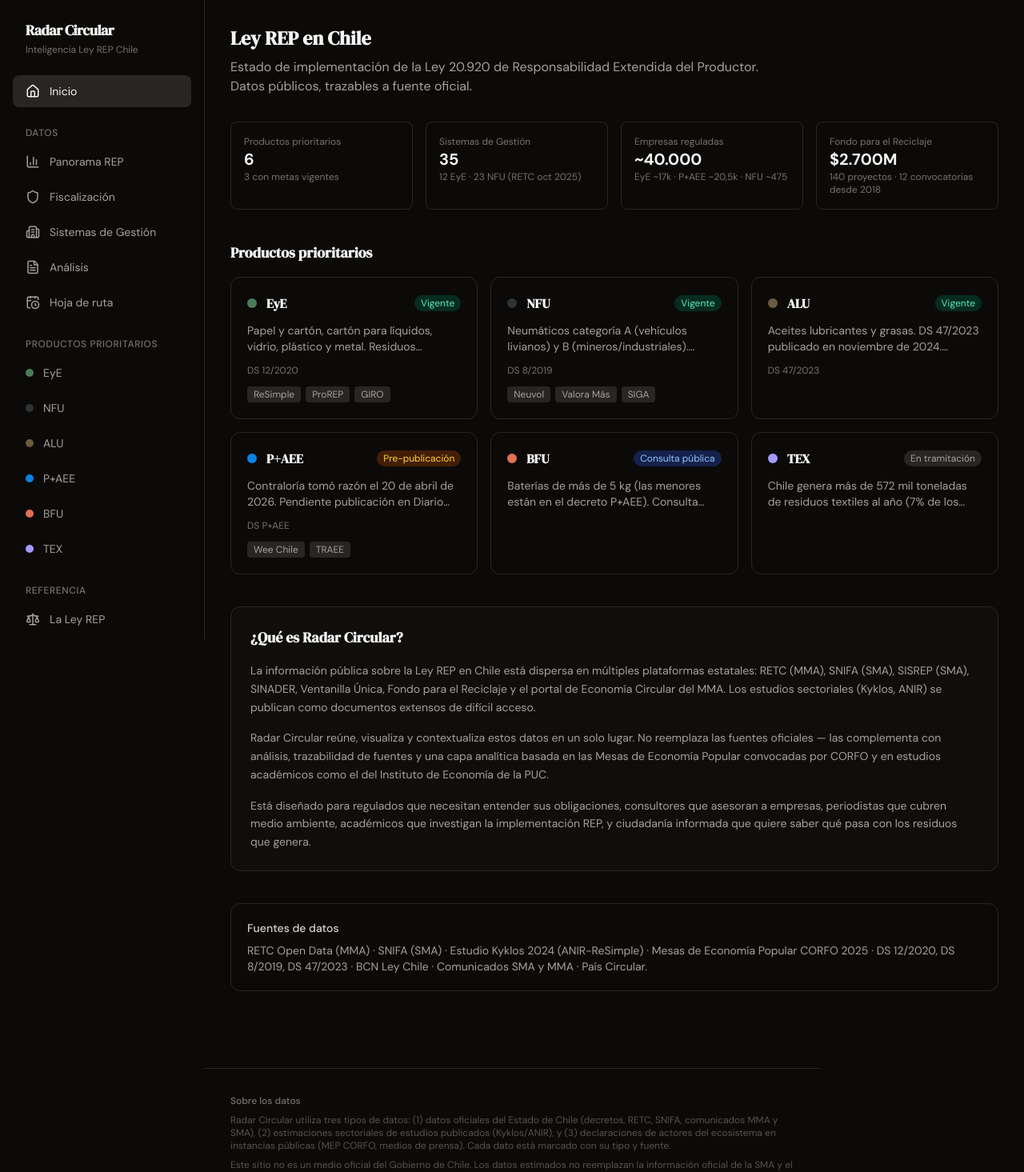
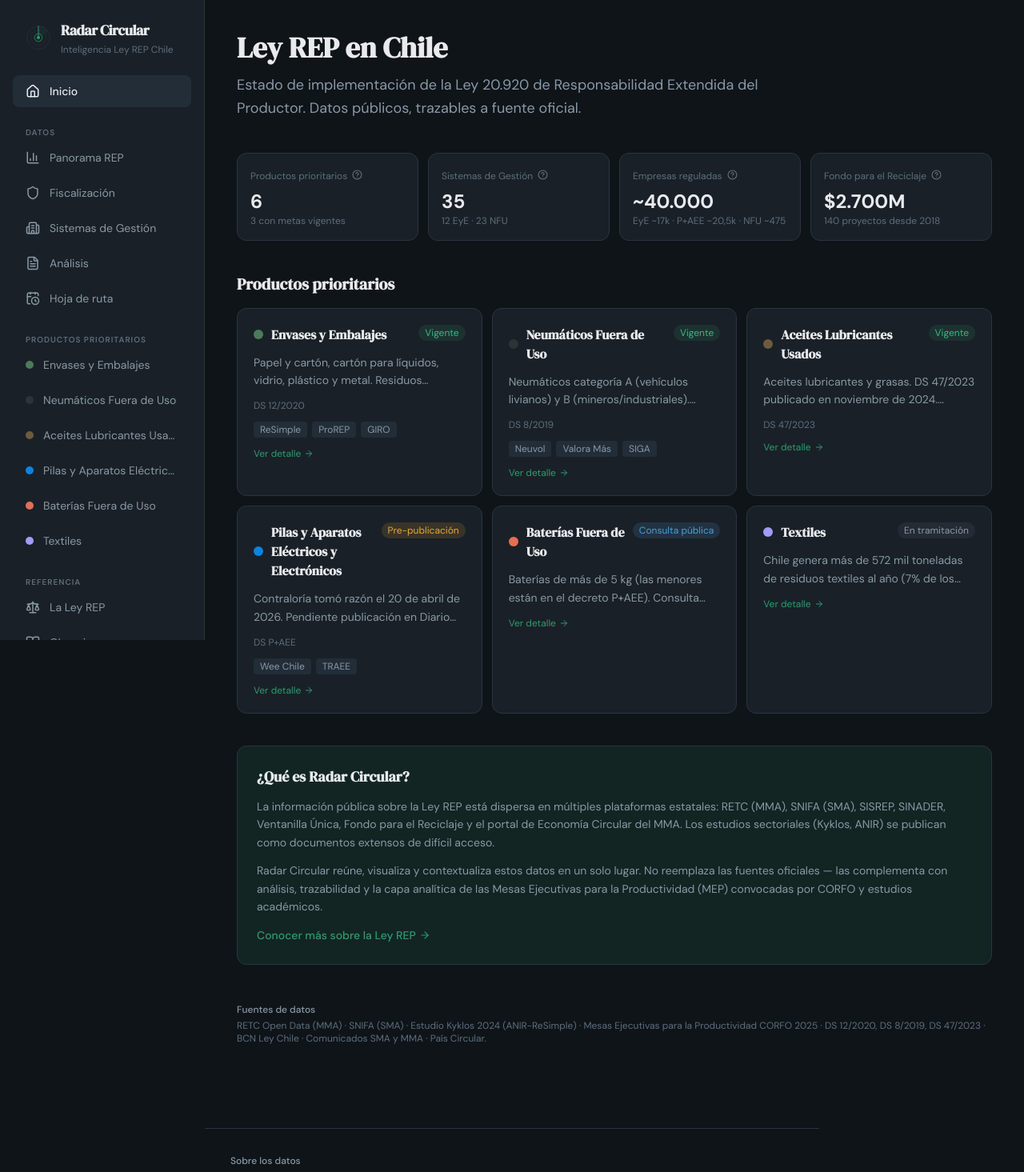
Before and after one commit to SergioMolinaM/radar-circular, a React (Vite) app: page / in a window 1280 px wide. Shown: the top 1465 px of the page at 80% size. Built offline with nearby package versions, Linux system fonts and the light colour scheme.

Commit message:
design: home rediseñado + sidebar con colores editoriales + tooltips blancos + hover con color PP

```diff
--- a/src/components/Layout.tsx
+++ b/src/components/Layout.tsx
@@ -4,17 +4,21 @@ import { Sidebar } from './Sidebar'
 
 export function Layout() {
   return (
-    <div className="min-h-screen bg-stone-950 text-stone-100 md:flex">
+    <div className="min-h-screen md:flex" style={{ backgroundColor: 'var(--bg-deep)', color: 'var(--text-primary)' }}>
       <Sidebar />
       <main className="flex-1 overflow-y-auto pt-14 md:pt-0">
         <Outlet />
-        <footer className="border-t border-stone-800 mt-16 p-8 text-xs text-stone-600 max-w-3xl space-y-2">
-          <p className="font-medium text-stone-500">Sobre los datos</p>
+        <footer
+          className="mt-16 p-8 text-xs max-w-3xl space-y-2"
+          style={{ borderTop: '1px solid var(--border)', color: 'var(--text-muted)' }}
+        >
+          <p className="font-medium" style={{ color: 'var(--text-secondary)' }}>Sobre los datos</p>
           <p>
             Radar Circular utiliza tres tipos de datos: (1) datos oficiales del Estado de Chile
             (decretos, RETC, SNIFA, comunicados MMA y SMA), (2) estimaciones sectoriales de estudios
             publicados (Kyklos/ANIR), y (3) declaraciones de actores del ecosistema en instancias
-            públicas (MEP CORFO, medios de prensa). Cada dato está marcado con su tipo y fuente.
+            públicas (Mesas Ejecutivas para la Productividad CORFO, medios de prensa). Cada dato
+            está marcado con su tipo y fuente.
           </p>
           <p>
             Este sitio no es un medio oficial del Gobierno de Chile. Los datos estimados no reemplazan
--- /dev/null
+++ b/src/components/RadarLogo.tsx
@@ -0,0 +1,52 @@
+// src/components/RadarLogo.tsx
+export function RadarLogo({ size = 32 }: { size?: number }) {
+  return (
+    <svg
+      width={size}
+      height={size}
+      viewBox="0 0 40 40"
+      fill="none"
+      xmlns="http://www.w3.org/2000/svg"
+      className="shrink-0"
+    >
+      {/* Círculos concéntricos */}
+      <circle cx="20" cy="20" r="18" stroke="var(--border-light)" strokeWidth="1" opacity="0.4" />
+      <circle cx="20" cy="20" r="12" stroke="var(--border-light)" strokeWidth="1" opacity="0.3" />
+      <circle cx="20" cy="20" r="6" stroke="var(--accent)" strokeWidth="1.5" opacity="0.6" />
+      {/* Punto central */}
+      <circle cx="20" cy="20" r="2.5" fill="var(--accent)" />
+      {/* Línea de barrido animada */}
+      <line
+        x1="20" y1="20" x2="20" y2="2"
+        stroke="var(--accent)"
+        strokeWidth="1.5"
+        strokeLinecap="round"
+        opacity="0.8"
+      >
+        <animateTransform
+          attributeName="transform"
+          type="rotate"
+          from="0 20 20"
+          to="360 20 20"
+          dur="4s"
+          repeatCount="indefinite"
+        />
+      </line>
+      {/* Estela del barrido */}
+      <path
+        d="M20 20 L20 2 A18 18 0 0 1 35.6 11.0 Z"
+        fill="var(--accent)"
+        opacity="0.08"
+      >
+        <animateTransform
+          attributeName="transform"
+          type="rotate"
+          from="0 20 20"
+          to="360 20 20"
+          dur="4s"
+          repeatCount="indefinite"
+        />
+      </path>
+    </svg>
+  )
+}
--- a/src/components/Sidebar.tsx
+++ b/src/components/Sidebar.tsx
@@ -3,6 +3,7 @@ import { useState } from 'react'
 import { NavLink } from 'react-router-dom'
 import { Home, BarChart3, Info, Menu, X, Shield, FileText, BookOpen, CalendarClock, Scale, Building2 } from 'lucide-react'
 import { productosPrioritarios } from '../data/productos-prioritarios'
+import { RadarLogo } from './RadarLogo'
 
 const datosItems = [
   { to: '/panorama', label: 'Panorama REP', icon: BarChart3 },
@@ -22,24 +23,37 @@ export function Sidebar() {
   const [open, setOpen] = useState(false)
 
   const linkClass = ({ isActive }: { isActive: boolean }) =>
-    `flex items-center gap-3 px-4 py-2.5 rounded-lg text-sm transition-colors ${
+    `flex items-center gap-3 px-4 py-2.5 rounded-lg text-sm transition-all duration-150 ${
       isActive
-        ? 'bg-stone-800 text-stone-100'
-        : 'text-stone-400 hover:text-stone-200 hover:bg-stone-900'
+        ? 'font-medium'
+        : 'hover:translate-x-0.5'
     }`
+
+  const linkStyle = (isActive: boolean) => ({
+    backgroundColor: isActive ? 'var(--bg-elevated)' : 'transparent',
+    color: isActive ? 'var(--text-primary)' : 'var(--text-secondary)',
+  })
 
   const handleNav = () => setOpen(false)
 
   const sidebarContent = (
     <>
       <div className="px-4 pt-2 flex items-center justify-between">
-        <div>
-          <h1 className="text-lg font-bold tracking-tight">Radar Circular</h1>
-          <p className="text-xs text-stone-500 mt-0.5">Inteligencia Ley REP Chile</p>
+        <div className="flex items-center gap-3">
+          <RadarLogo size={32} />
+          <div>
+            <h1 className="text-lg font-bold tracking-tight" style={{ fontFamily: "'DM Serif Display', serif" }}>
+              Radar Circular
+            </h1>
+            <p className="text-xs mt-0.5" style={{ color: 'var(--text-muted)' }}>
+              Inteligencia Ley REP Chile
+            </p>
+          </div>
         </div>
         <button
           onClick={() => setOpen(false)}
-          className="md:hidden text-stone-400 hover:text-stone-200"
+          className="md:hidden hover:opacity-80 transition-opacity"
+          style={{ color: 'var(--text-secondary)' }}
         >
           <X size={20} />
         </button>
@@ -47,7 +61,13 @@ export function Sidebar() {
 
       {/* Home */}
       <nav className="flex flex-col gap-1">
-        <NavLink to="/" className={linkClass} end onClick={handleNav}>
+        <NavLink
+          to="/"
+          className={linkClass}
+          style={({ isActive }) => linkStyle(isActive)}
+          end
+          onClick={handleNav}
+        >
           <Home size={18} />
           Inicio
         </NavLink>
@@ -55,11 +75,17 @@ export function Sidebar() {
 
       {/* Datos */}
       <div className="flex flex-col gap-1">
-        <span className="px-4 text-xs font-medium text-stone-500 uppercase tracking-wider mb-1">
+        <span className="px-4 text-[10px] font-semibold uppercase tracking-widest" style={{ color: 'var(--text-muted)' }}>
           Datos
         </span>
         {datosItems.map((item) => (
-          <NavLink key={item.to} to={item.to} className={linkClass} onClick={handleNav}>
+          <NavLink
+            key={item.to}
+            to={item.to}
+            className={linkClass}
+            style={({ isActive }) => linkStyle(isActive)}
+            onClick={handleNav}
+          >
             <item.icon size={18} />
             {item.label}
           </NavLink>
@@ -68,7 +94,7 @@ export function Sidebar() {
 
       {/* Productos Prioritarios */}
       <div className="flex flex-col gap-1">
-        <span className="px-4 text-xs font-medium text-stone-500 uppercase tracking-wider mb-1">
+        <span className="px-4 text-[10px] font-semibold uppercase tracking-widest" style={{ color: 'var(--text-muted)' }}>
           Productos Prioritarios
         </span>
         {productosPrioritarios.map((pp) => (
@@ -76,24 +102,28 @@ export function Sidebar() {
             key={pp.id}
             to={`/producto/${pp.id}`}
             className={linkClass}
+            style={({ isActive }) => linkStyle(isActive)}
             onClick={handleNav}
           >
-            <span
-              className="w-2.5 h-2.5 rounded-full shrink-0"
-              style={{ backgroundColor: pp.color }}
-            />
-            {pp.nombreCorto}
+            <span className="w-2.5 h-2.5 rounded-full shrink-0" style={{ backgroundColor: pp.color }} />
+            <span className="truncate">{pp.nombre}</span>
           </NavLink>
         ))}
       </div>
 
       {/* Referencia */}
       <div className="flex flex-col gap-1">
-        <span className="px-4 text-xs font-medium text-stone-500 uppercase tracking-wider mb-1">
+        <span className="px-4 text-[10px] font-semibold uppercase tracking-widest" style={{ color: 'var(--text-muted)' }}>
           Referencia
         </span>
         {referenciaItems.map((item) => (
-          <NavLink key={item.to} to={item.to} className={linkClass} onClick={handleNav}>
+          <NavLink
+            key={item.to}
+            to={item.to}
+            className={linkClass}
+            style={({ isActive }) => linkStyle(isActive)}
+            onClick={handleNav}
+          >
             <item.icon size={18} />
             {item.label}
           </NavLink>
@@ -101,7 +131,7 @@ export function Sidebar() {
       </div>
 
       <div className="mt-auto">
-        <p className="px-4 mt-3 text-xs text-stone-600">
+        <p className="px-4 mt-3 text-xs" style={{ color: 'var(--text-muted)' }}>
           Tercera Letra · 2026
         </p>
       </div>
@@ -111,11 +141,15 @@ export function Sidebar() {
   return (
     <>
       {/* Mobile header */}
-      <div className="md:hidden fixed top-0 left-0 right-0 z-40 bg-stone-950 border-b border-stone-800 px-4 py-3 flex items-center gap-3">
-        <button onClick={() => setOpen(true)} className="text-stone-400 hover:text-stone-200">
+      <div
+        className="md:hidden fixed top-0 left-0 right-0 z-40 px-4 py-3 flex items-center gap-3"
+        style={{ backgroundColor: 'var(--bg-surface)', borderBottom: '1px solid var(--border)' }}
+      >
+        <button onClick={() => setOpen(true)} className="hover:opacity-80 transition-opacity" style={{ color: 'var(--text-secondary)' }}>
           <Menu size={22} />
         </button>
-        <span className="font-bold text-sm">Radar Circular</span>
+        <RadarLogo size={24} />
+        <span className="font-bold text-sm" style={{ fontFamily: "'DM Serif Display', serif" }}>Radar Circular</span>
       </div>
 
       {/* Mobile overlay */}
@@ -130,11 +164,14 @@ export function Sidebar() {
       <aside
         className={`
           fixed md:sticky top-0 left-0 z-50 h-screen w-64
-          bg-stone-950 border-r border-stone-800
           p-4 flex flex-col gap-6 overflow-y-auto
           transition-transform duration-200
           ${open ? 'translate-x-0' : '-translate-x-full md:translate-x-0'}
         `}
+        style={{
+          backgroundColor: 'var(--bg-surface)',
+          borderRight: '1px solid var(--border)',
+        }}
       >
         {sidebarContent}
       </aside>
--- a/src/pages/Home.tsx
+++ b/src/pages/Home.tsx
@@ -1,69 +1,194 @@
 // src/pages/Home.tsx
+import { Link } from 'react-router-dom'
 import { productosPrioritarios } from '../data/productos-prioritarios'
-import { ProductoCard } from '../components/ProductoCard'
+import { ArrowRight, HelpCircle } from 'lucide-react'
+import { useState } from 'react'
 
-const cifrasEcosistema = [
-  { label: 'Productos prioritarios', valor: '6', detalle: '3 con metas vigentes' },
-  { label: 'Sistemas de Gestión', valor: '35', detalle: '12 EyE · 23 NFU (RETC oct 2025)' },
-  { label: 'Empresas reguladas', valor: '~40.000', detalle: 'EyE ~17k · P+AEE ~20,5k · NFU ~475' },
-  { label: 'Fondo para el Reciclaje', valor: '$2.700M', detalle: '140 proyectos · 12 convocatorias desde 2018' },
+function Tooltip({ texto }: { texto: string }) {
+  const [visible, setVisible] = useState(false)
+  return (
+    <span className="relative inline-block">
+      <button
+        onMouseEnter={() => setVisible(true)}
+        onMouseLeave={() => setVisible(false)}
+        onClick={() => setVisible(!visible)}
+        className="opacity-40 hover:opacity-80 transition-opacity"
+        aria-label="Más información"
+      >
+        <HelpCircle size={13} />
+      </button>
+      {visible && (
+        <span className="absolute z-50 bottom-full left-1/2 -translate-x-1/2 mb-2 w-64 p-3 rounded-lg bg-white text-gray-800 text-xs leading-relaxed shadow-xl border border-gray-100 pointer-events-none">
+          {texto}
+          <span className="absolute top-full left-1/2 -translate-x-1/2 border-4 border-transparent border-t-white" />
+        </span>
+      )}
+    </span>
+  )
+}
+
+const cifras = [
+  {
+    valor: '6', label: 'Productos prioritarios', detalle: '3 con metas vigentes',
+    tooltip: 'Sustancias u objetos que al transformarse en residuo quedan sujetos a obligaciones REP. Los 6 PP son: Envases y Embalajes, Neumáticos, Aceites Lubricantes, Pilas y AEE, Baterías y Textiles.',
+  },
+  {
+    valor: '35', label: 'Sistemas de Gestión', detalle: '12 EyE · 23 NFU',
+    tooltip: 'Mecanismos mediante los cuales los productores cumplen sus obligaciones. Dato oficial: RETC Open Data, octubre 2025.',
+  },
+  {
+    valor: '~40.000', label: 'Empresas reguladas', detalle: 'EyE ~17k · P+AEE ~20,5k · NFU ~475',
+    tooltip: 'Estimación cruzada de empresas que introducen PP al mercado. Fuentes: Kyklos/SII (EyE), MMA (P+AEE), Chile Neumáticos AG (NFU).',
+  },
+  {
+    valor: '$2.700M', label: 'Fondo para el Reciclaje', detalle: '140 proyectos desde 2018',
+    tooltip: 'Fondo MMA que financia proyectos municipales de reciclaje con contribuciones de los productores.',
+  },
 ]
+
+const estadoBadge: Record<string, { text: string; bg: string; text_color: string }> = {
+  vigente: { text: 'Vigente', bg: 'rgba(45, 155, 110, 0.15)', text_color: '#3ab882' },
+  'pre-publicacion': { text: 'Pre-publicación', bg: 'rgba(232, 168, 56, 0.15)', text_color: '#e8a838' },
+  'consulta-publica': { text: 'Consulta pública', bg: 'rgba(74, 158, 218, 0.15)', text_color: '#4a9eda' },
+  'en-tramitacion': { text: 'En tramitación', bg: 'rgba(92, 110, 126, 0.15)', text_color: '#8899a6' },
+}
 
 export function Home() {
   return (
-    <div className="p-8 max-w-5xl">
-      <h2 className="text-2xl font-bold mb-2">Ley REP en Chile</h2>
-      <p className="text-stone-400 mb-8 max-w-2xl">
-        Estado de implementación de la Ley 20.920 de Responsabilidad Extendida
-        del Productor. Datos públicos, trazables a fuente oficial.
-      </p>
+    <div className="p-6 md:p-10 max-w-6xl space-y-10">
+      {/* Hero */}
+      <div className="space-y-3">
+        <h2 className="text-3xl md:text-4xl font-bold" style={{ fontFamily: "'DM Serif Display', serif" }}>
+          Ley REP en Chile
+        </h2>
+        <p style={{ color: 'var(--text-secondary)' }} className="text-lg max-w-2xl leading-relaxed">
+          Estado de implementación de la Ley 20.920 de Responsabilidad Extendida del Productor.
+          Datos públicos, trazables a fuente oficial.
+        </p>
+      </div>
 
-      <div className="grid grid-cols-2 md:grid-cols-4 gap-4 mb-10">
-        {cifrasEcosistema.map((c) => (
-          <div key={c.label} className="p-4 rounded-lg border border-stone-800">
-            <p className="text-xs text-stone-500">{c.label}</p>
-            <p className="text-xl font-bold">{c.valor}</p>
-            <p className="text-xs text-stone-500">{c.detalle}</p>
+      {/* KPIs */}
+      <div className="grid grid-cols-2 md:grid-cols-4 gap-3">
+        {cifras.map((c) => (
+          <div
+            key={c.label}
+            className="p-4 rounded-xl"
+            style={{ backgroundColor: 'var(--bg-surface)', border: '1px solid var(--border)' }}
+          >
+            <div className="flex items-center gap-1.5 mb-1">
+              <p className="text-xs" style={{ color: 'var(--text-muted)' }}>{c.label}</p>
+              <Tooltip texto={c.tooltip} />
+            </div>
+            <p className="text-2xl font-bold">{c.valor}</p>
+            <p className="text-xs" style={{ color: 'var(--text-muted)' }}>{c.detalle}</p>
           </div>
         ))}
       </div>
 
-      <h3 className="text-lg font-semibold mb-4">Productos prioritarios</h3>
-      <div className="grid grid-cols-1 md:grid-cols-2 lg:grid-cols-3 gap-4">
-        {productosPrioritarios.map((pp) => (
-          <ProductoCard key={pp.id} producto={pp} />
-        ))}
+      {/* PP Grid */}
+      <div>
+        <h3 className="text-xl font-bold mb-4" style={{ fontFamily: "'DM Serif Display', serif" }}>
+          Productos prioritarios
+        </h3>
+        <div className="grid grid-cols-1 md:grid-cols-2 lg:grid-cols-3 gap-3">
+          {productosPrioritarios.map((pp) => {
+            const badge = estadoBadge[pp.estadoDecreto]
+            return (
+              <Link
+                key={pp.id}
+                to={`/producto/${pp.id}`}
+                className="group p-5 rounded-xl transition-all duration-200 hover:translate-y-[-2px]"
+                style={{
+                  backgroundColor: 'var(--bg-surface)',
+                  border: '1px solid var(--border)',
+                }}
+                onMouseEnter={(e) => {
+                  e.currentTarget.style.borderColor = pp.color
+                  e.currentTarget.style.boxShadow = `0 4px 20px ${pp.color}15`
+                }}
+                onMouseLeave={(e) => {
+                  e.currentTarget.style.borderColor = 'var(--border)'
+                  e.currentTarget.style.boxShadow = 'none'
+                }}
+              >
+                <div className="flex items-start justify-between gap-2 mb-3">
+                  <div className="flex items-center gap-2.5">
+                    <span className="w-3 h-3 rounded-full shrink-0" style={{ backgroundColor: pp.color }} />
+                    <h4 className="font-semibold text-base" style={{ fontFamily: "'DM Serif Display', serif" }}>
+                      {pp.nombre}
+                    </h4>
+                  </div>
+                  <span
+                    className="text-xs px-2 py-0.5 rounded-full shrink-0"
+                    style={{ backgroundColor: badge.bg, color: badge.text_color }}
+                  >
+                    {badge.text}
+                  </span>
+                </div>
+                <p className="text-sm leading-relaxed line-clamp-2 mb-3" style={{ color: 'var(--text-secondary)' }}>
+                  {pp.descripcion}
+                </p>
+                {pp.decreto && (
+                  <p className="text-xs mb-3" style={{ color: 'var(--text-muted)' }}>{pp.decreto}</p>
+                )}
+                {pp.sistemasGestion.length > 0 && (
+                  <div className="flex gap-1.5 flex-wrap">
+                    {pp.sistemasGestion.map((sg) => (
+                      <span
+                        key={sg.nombre}
+                        className="text-xs px-2 py-0.5 rounded"
+                        style={{ backgroundColor: 'var(--bg-elevated)', color: 'var(--text-secondary)' }}
+                      >
+                        {sg.nombre}
+                      </span>
+                    ))}
+                  </div>
+                )}
+                <div className="flex items-center gap-1 mt-3 text-xs group-hover:translate-x-1 transition-transform" style={{ color: 'var(--accent)' }}>
+                  Ver detalle <ArrowRight size={12} />
+                </div>
+              </Link>
+            )
+          })}
+        </div>
       </div>
 
-      {/* Qué es Radar Circular */}
-      <div className="mt-10 p-6 rounded-xl border border-stone-800 bg-stone-900/30 space-y-4">
-        <h3 className="text-lg font-semibold">¿Qué es Radar Circular?</h3>
-        <p className="text-sm text-stone-400 leading-relaxed">
-          La información pública sobre la Ley REP en Chile está dispersa en múltiples
-          plataformas estatales: RETC (MMA), SNIFA (SMA), SISREP (SMA), SINADER, Ventanilla
-          Única, Fondo para el Reciclaje y el portal de Economía Circular del MMA. Los estudios
+      {/* Qué es RC */}
+      <div
+        className="p-6 rounded-xl space-y-3"
+        style={{ backgroundColor: 'var(--accent-subtle)', border: '1px solid var(--border)' }}
+      >
+        <h3 className="text-lg font-bold" style={{ fontFamily: "'DM Serif Display', serif" }}>
+          ¿Qué es Radar Circular?
+        </h3>
+        <p className="text-sm leading-relaxed" style={{ color: 'var(--text-secondary)' }}>
+          La información pública sobre la Ley REP está dispersa en múltiples plataformas
+          estatales: RETC (MMA), SNIFA (SMA), SISREP, SINADER, Ventanilla Única, Fondo
+          para el Reciclaje y el portal de Economía Circular del MMA. Los estudios
           sectoriales (Kyklos, ANIR) se publican como documentos extensos de difícil acceso.
         </p>
-        <p className="text-sm text-stone-400 leading-relaxed">
-          Radar Circular reúne, visualiza y contextualiza estos datos en un solo lugar. No
-          reemplaza las fuentes oficiales — las complementa con análisis, trazabilidad de fuentes
-          y una capa analítica basada en las Mesas de Economía Popular convocadas por CORFO
-          y en estudios académicos como el del Instituto de Economía de la PUC.
+        <p className="text-sm leading-relaxed" style={{ color: 'var(--text-secondary)' }}>
+          Radar Circular reúne, visualiza y contextualiza estos datos en un solo lugar.
+          No reemplaza las fuentes oficiales — las complementa con análisis, trazabilidad
+          y la capa analítica de las Mesas Ejecutivas para la Productividad (MEP) convocadas
+          por CORFO y estudios académicos.
         </p>
-        <p className="text-sm text-stone-400 leading-relaxed">
-          Está diseñado para regulados que necesitan entender sus obligaciones, consultores
-          que asesoran a empresas, periodistas que cubren medio ambiente, académicos que
-          investigan la implementación REP, y ciudadanía informada que quiere saber qué pasa
-          con los residuos que genera.
-        </p>
+        <Link
+          to="/ley-rep"
+          className="inline-flex items-center gap-1 text-sm font-medium transition-colors"
+          style={{ color: 'var(--accent)' }}
+        >
+          Conocer más sobre la Ley REP <ArrowRight size={14} />
+        </Link>
       </div>
 
-      <div className="mt-10 p-5 rounded-xl border border-stone-800 text-sm text-stone-400 space-y-2">
-        <p className="font-medium text-stone-300">Fuentes de datos</p>
+      {/* Fuentes */}
+      <div className="text-xs space-y-1 pt-2" style={{ color: 'var(--text-muted)' }}>
+        <p className="font-medium" style={{ color: 'var(--text-secondary)' }}>Fuentes de datos</p>
         <p>
           RETC Open Data (MMA) · SNIFA (SMA) · Estudio Kyklos 2024 (ANIR-ReSimple) ·
-          Mesas de Economía Popular CORFO 2025 · DS 12/2020, DS 8/2019, DS 47/2023 ·
-          BCN Ley Chile · Comunicados SMA y MMA · País Circular.
+          Mesas Ejecutivas para la Productividad CORFO 2025 · DS 12/2020, DS 8/2019,
+          DS 47/2023 · BCN Ley Chile · Comunicados SMA y MMA · País Circular.
         </p>
       </div>
     </div>
```
